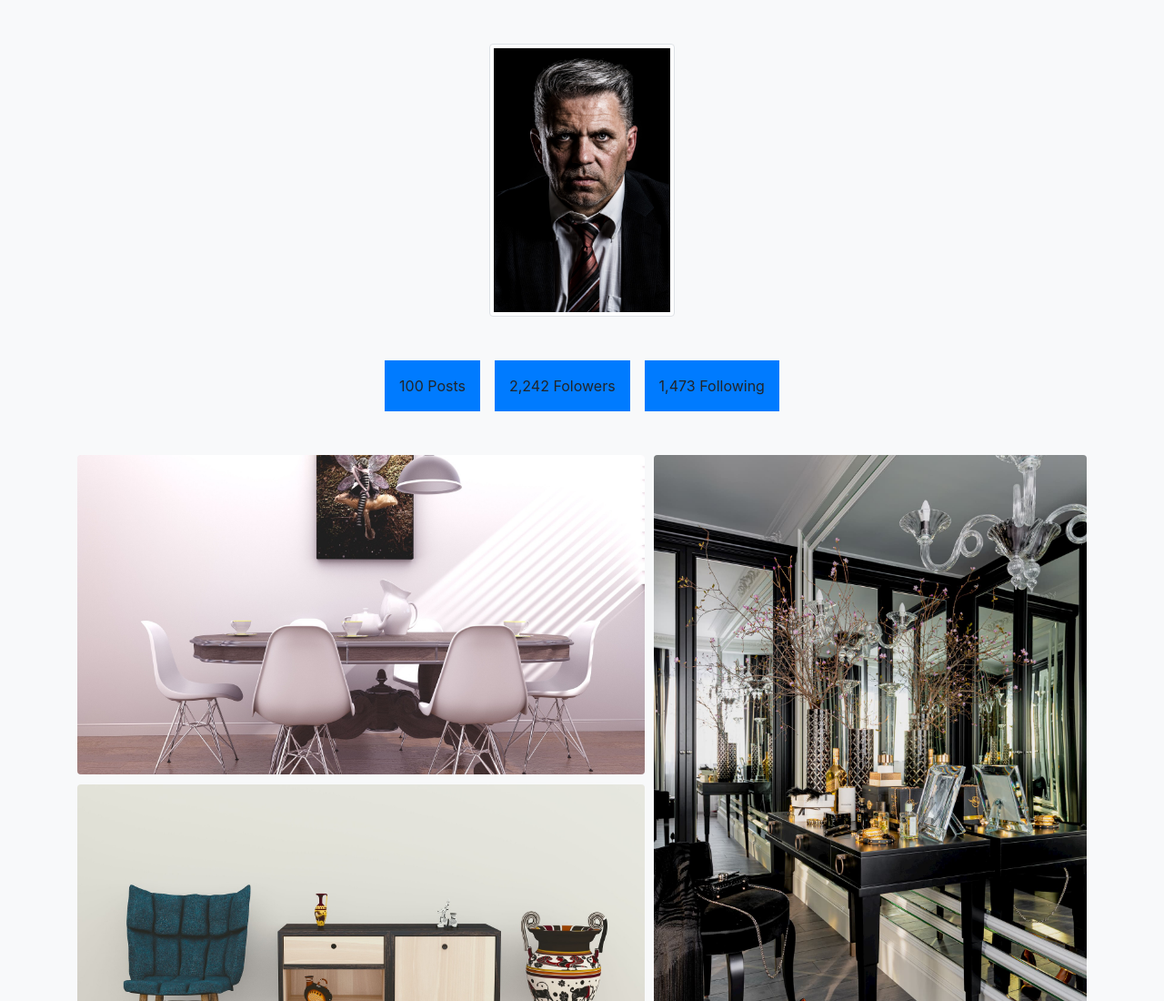
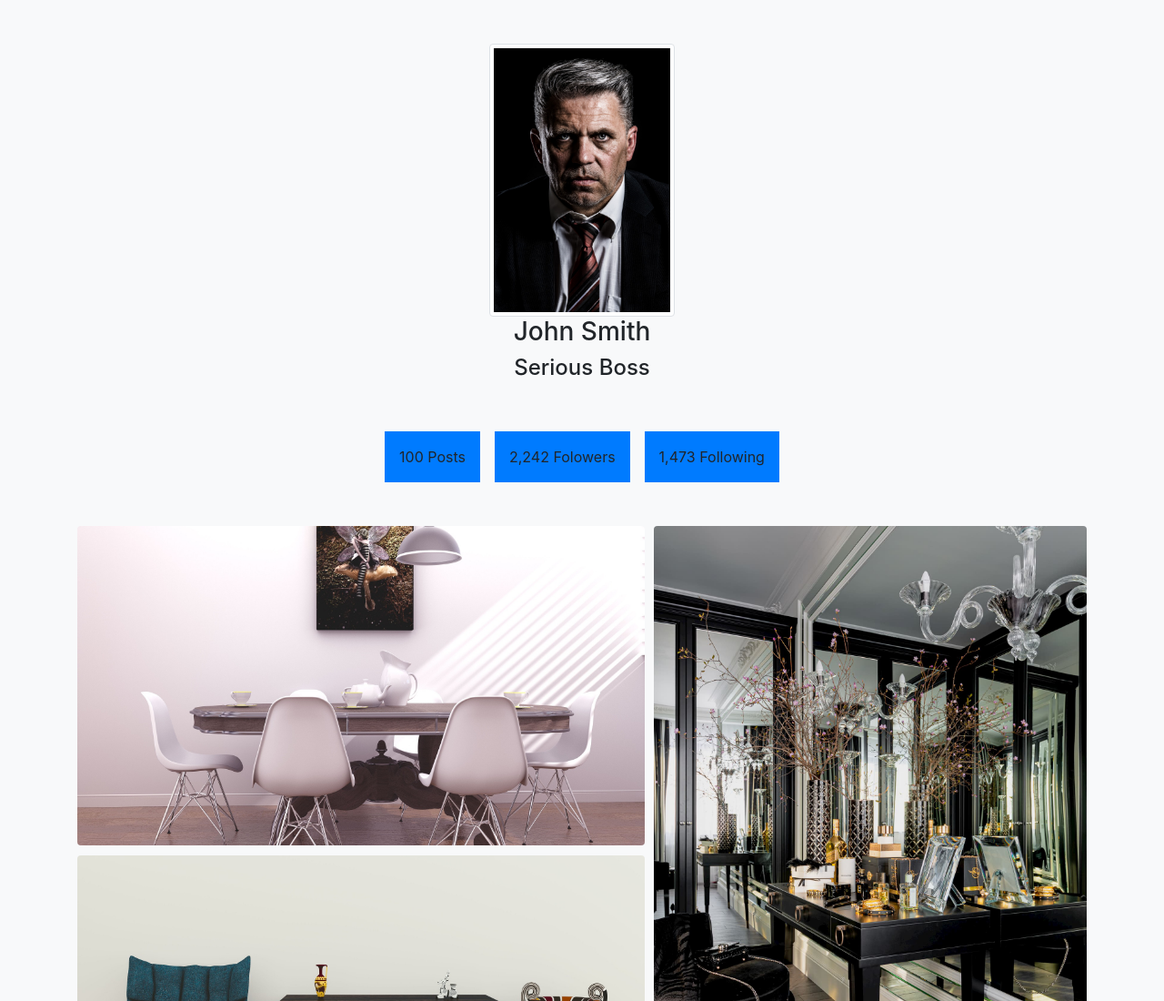
Before and after one commit to zaptini/devchallenge-gallery, a plain HTML site: page index.html in a window 1280 px wide. Shown: the top 1100 px of the page at 91% size. Drawn offline with nearby package versions, Linux system fonts and the light colour scheme.

Commit message:
Update index.html

```diff
--- a/index.html
+++ b/index.html
@@ -11,6 +11,10 @@
 <body  class="container bg-light">
 
     <img class="mx-auto d-block rounded img-fluid img-thumbnail mt-5 img-300px" src="/men.jpeg" alt="">
+    <div class="d-flex flex-column align-items-center justify-content-center">
+    <h3>John Smith</h3>
+    <h4 class="d-block">Serious Boss</h4>
+    </div>
 
     <div class="d-flex justify-content-center">
         <div class="coly-1  mt-5 cen d-inline-block mx-2 p-3 bg-primary">100 Posts</div>
```
